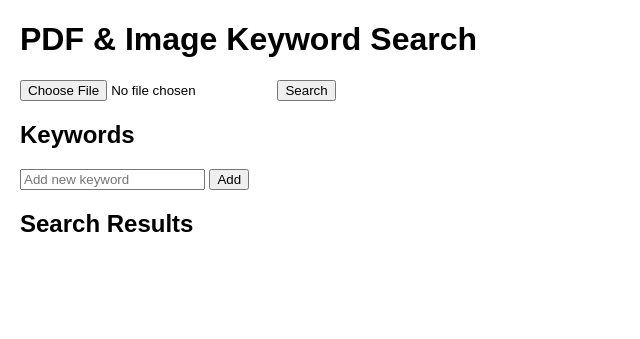
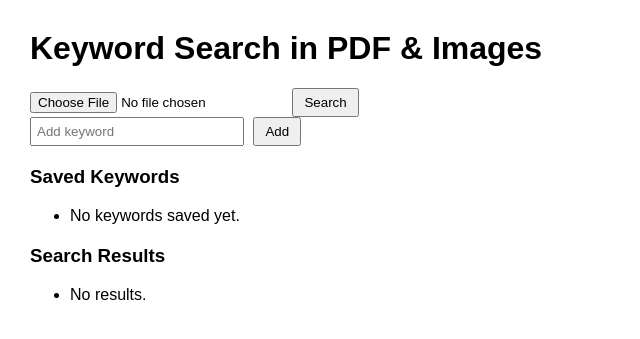
Before and after one commit to Aaronicc/pdf-keyword-search, a Flask app: page / in a window 1280 px wide. Shown: the top 339 px of the page, without its empty margins (0-640 px from the left). Run offline with Flask 3, Linux system fonts and the light colour scheme.

Commit message:
Update index.html

```diff
--- a/templates/index.html
+++ b/templates/index.html
@@ -1,54 +1,58 @@
 <!DOCTYPE html>
-<html>
+<html lang="en">
 <head>
+    <meta charset="UTF-8">
     <title>PDF & Image Keyword Search</title>
     <style>
-        body { font-family: Arial, sans-serif; margin: 20px; }
-        .keywords, .results { margin-top: 20px; }
-        .keyword { display: inline-block; margin: 5px; padding: 5px; background: #f0f0f0; border-radius: 4px; }
-        .snippet { font-style: italic; color: #555; }
+        body { font-family: Arial, sans-serif; margin: 30px; }
+        .keyword-list, .results { margin-top: 20px; }
+        input[type=text] { padding: 5px; width: 200px; }
+        button { padding: 5px 10px; margin-left: 5px; }
+        li { margin-bottom: 5px; }
     </style>
 </head>
 <body>
-    <h1>PDF & Image Keyword Search</h1>
+    <h1>Keyword Search in PDF & Images</h1>
 
+    <!-- Upload Form -->
     <form method="POST" enctype="multipart/form-data">
         <input type="file" name="file" required>
         <button type="submit">Search</button>
     </form>
 
-    <div class="keywords">
-        <h2>Keywords</h2>
+    <!-- Add Keyword Form -->
     <form method="POST" action="{{ url_for('add_keyword') }}">
-            <input type="text" name="keyword" placeholder="Add new keyword" required>
+        <input type="text" name="keyword" placeholder="Add keyword" required>
         <button type="submit">Add</button>
     </form>
-        <div>
+
+    <!-- Keyword List -->
+    <div class="keyword-list">
+        <h3>Saved Keywords</h3>
+        <ul>
         {% for kw in keywords %}
-                <span class="keyword">{{ kw.word }}
-                    <form method="POST" action="{{ url_for('delete_keyword', keyword_id=kw.id) }}" style="display:inline;">
-                        <button type="submit">x</button>
+            <li>
+                {{ kw.word }}
+                <form method="POST" action="{{ url_for('delete_keyword', id=kw.id) }}" style="display:inline;">
+                    <button type="submit">Delete</button>
                 </form>
-                </span>
+            </li>
+        {% else %}
+            <li>No keywords saved yet.</li>
         {% endfor %}
-        </div>
+        </ul>
     </div>
 
+    <!-- Results -->
     <div class="results">
-        <h2>Search Results</h2>
+        <h3>Search Results</h3>
+        <ul>
         {% for r in results %}
-            <p><b>{{ r.keyword }}</b> found on page {{ r.page }}: <span class="snippet">{{ r.snippet }}</span></p>
-        {% endfor %}
-    </div>
-
-    {% with messages = get_flashed_messages() %}
-        {% if messages %}
-            <ul>
-                {% for msg in messages %}
-                    <li>{{ msg }}</li>
+            <li>{{ r }}</li>
+        {% else %}
+            <li>No results.</li>
         {% endfor %}
         </ul>
-        {% endif %}
-    {% endwith %}
+    </div>
 </body>
 </html>
```
Lines whose indentation alone changed are shown as unchanged.
